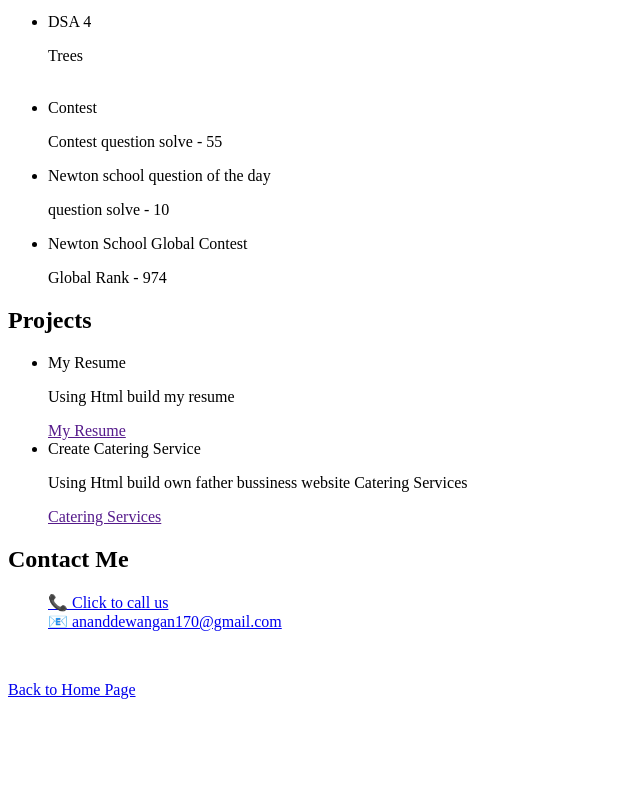
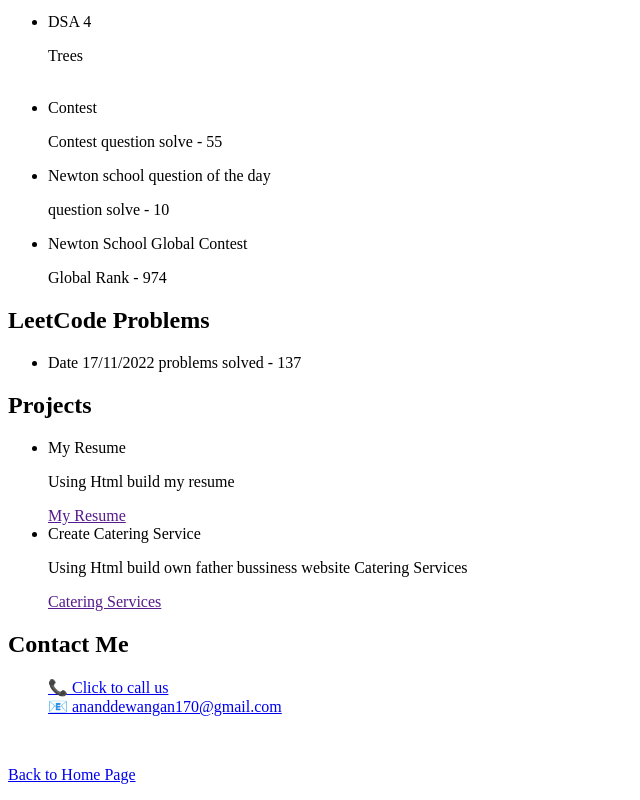
Before and after one commit to AnandDewangan/Resume_by_Html, a plain HTML site: page index.html in a window 1280 px wide. Shown: the part 824-1624 px from the top of the page, without its empty margins (0-640 px from the left). Before the commit the page ends 1539 px from the top, so only its background shows below. Drawn offline with Linux system fonts and the light colour scheme.

Commit message:
update leetcode assignments

```diff
--- a/index.html
+++ b/index.html
@@ -87,8 +87,10 @@
             <li>Newton School Global Contest</li>
             <p>Global Rank - 974</p>
         </ul>
-
-
+        <h2>LeetCode Problems</h2>
+        <ul>
+            <li>Date 17/11/2022 problems solved - 137</li>
+        </ul>
     </section>
 
     <section id="projects">
```
